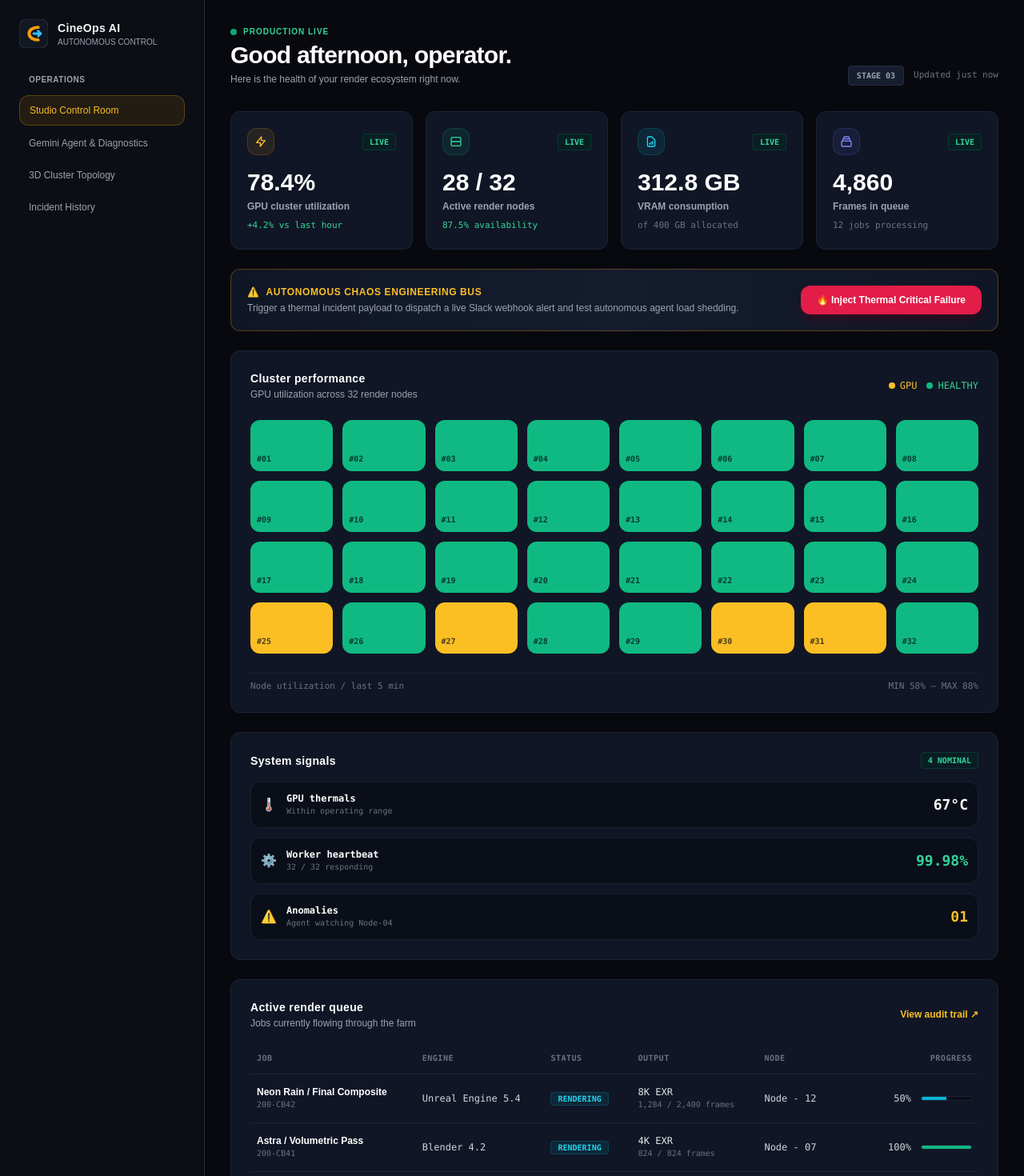
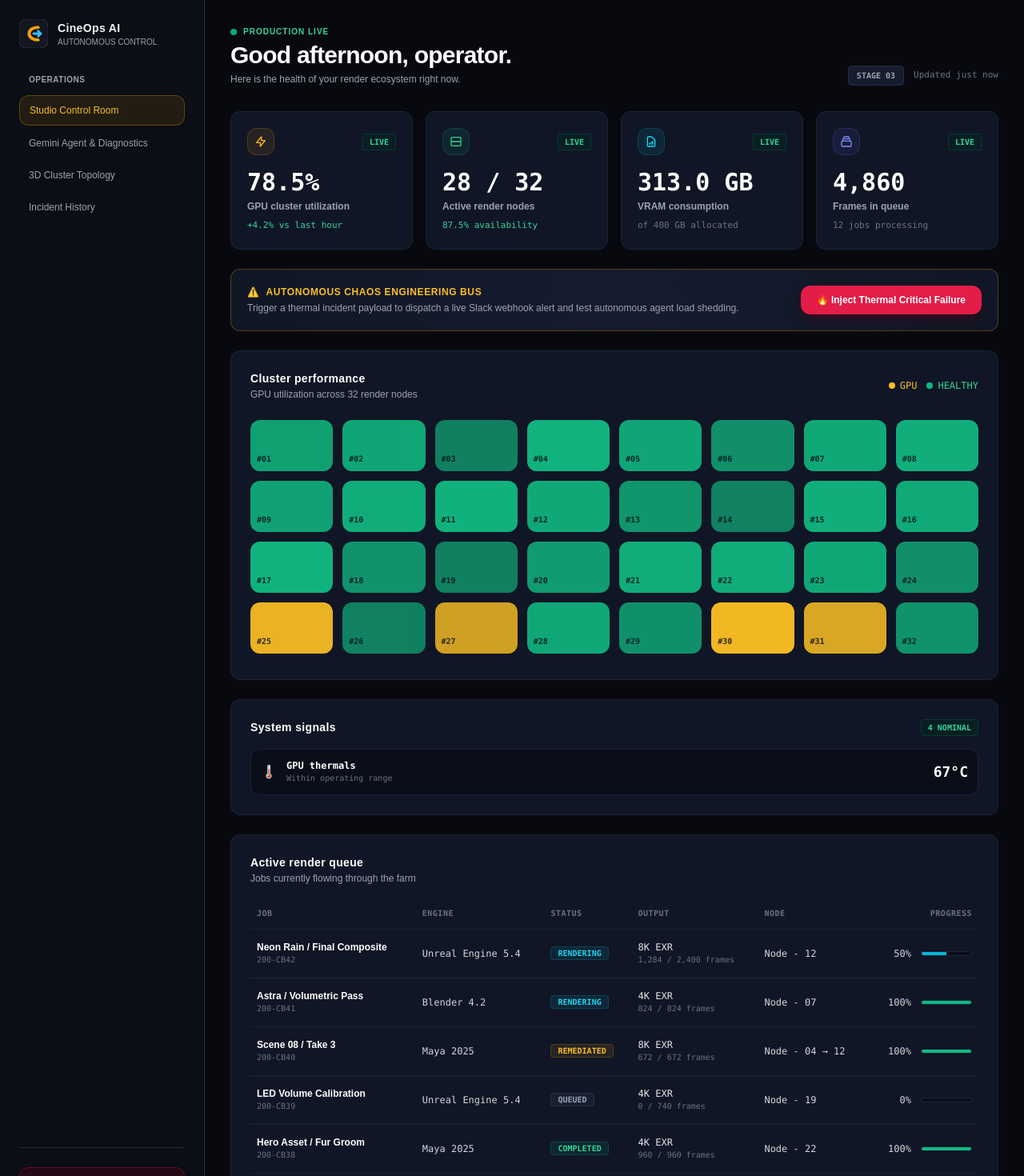
Before and after one commit to brysyl/CineOps, a Next.js app: page /dashboard in a window 1280 px wide. Shown: the top 1470 px of the page at 80% size. Built offline with nearby package versions, Linux system fonts and the light colour scheme.

Commit message:
feat: refresh live telemetry UI and dynamic cluster fluctuations

```diff
--- a/app/dashboard/page.tsx
+++ b/app/dashboard/page.tsx
@@ -1,21 +1,58 @@
 'use client';
 
-import React, { useState } from 'react';
+import React, { useState, useEffect } from 'react';
 
 export default function DashboardPage() {
   const [isLoading, setIsLoading] = useState(false);
   const [isTriggered, setIsTriggered] = useState(false);
   const [feedback, setFeedback] = useState<{ type: 'success' | 'error'; message: string } | null>(null);
 
-  // 32 Node status state (matches screenshot baseline: Row 4 nodes 25, 27, 30, 31 are amber)
+  // Dynamic Telemetry States
+  const [gpuUtil, setGpuUtil] = useState(78.4);
+  const [vram, setVram] = useState(312.8);
+  const [gpuTemp, setGpuTemp] = useState(67);
+  const [queueFrames, setQueueFrames] = useState(4860);
+
+  // 32 Node baseline setup
   const defaultNodeStatus = Array(32).fill('healthy').map((_, i) => {
-    if ([24, 26, 29, 30].includes(i)) return 'warning'; // Amber nodes in row 4
+    if ([24, 26, 29, 30].includes(i)) return 'warning';
     return 'healthy';
   });
 
   const [nodeStates, setNodeStates] = useState(defaultNodeStatus);
 
-  // Trigger Slack Alert via API endpoint
+  const [nodeWorkloads, setNodeWorkloads] = useState<number[]>(
+    Array(32).fill(1).map(() => 0.7 + Math.random() * 0.3)
+  );
+
+  // Real-time telemetry heartbeat interval
+  useEffect(() => {
+    const interval = setInterval(() => {
+      setGpuUtil((prev) => {
+        const delta = (Math.random() - 0.48) * 1.2;
+        const next = prev + delta;
+        return parseFloat(Math.min(Math.max(next, 74.0), 83.5).toFixed(1));
+      });
+
+      setVram((prev) => {
+        const delta = (Math.random() - 0.5) * 0.8;
+        const next = prev + delta;
+        return parseFloat(Math.min(Math.max(next, 308.0), 322.5).toFixed(1));
+      });
+
+      setGpuTemp((prev) => {
+        if (isTriggered) return 92;
+        const delta = Math.round((Math.random() - 0.5) * 1);
+        return Math.min(Math.max(prev + delta, 65), 72);
+      });
+
+      setQueueFrames((prev) => prev + Math.floor((Math.random() - 0.45) * 12));
+      setNodeWorkloads(Array(32).fill(0).map(() => 0.65 + Math.random() * 0.35));
+    }, 2200);
+
+    return () => clearInterval(interval);
+  }, [isTriggered]);
+
   const triggerThermalAlert = async () => {
     setIsLoading(true);
     setFeedback(null);
@@ -32,20 +69,16 @@ export default function DashboardPage() {
       });
 
       const data = await response.json();
+      if (!response.ok) throw new Error(data.error || 'Failed to dispatch alert.');
 
-      if (!response.ok) {
-        throw new Error(data.error || 'Failed to dispatch alert.');
-      }
-
-      // Dynamically highlight Node-04 in grid as critical
       const updatedNodes = [...nodeStates];
-      updatedNodes[3] = 'critical'; // Node-04
+      updatedNodes[3] = 'critical';
       setNodeStates(updatedNodes);
       setIsTriggered(true);
+      setGpuTemp(92);
 
       setFeedback({ type: 'success', message: 'Thermal alert dispatched to Slack! Node-04 isolated.' });
     } catch (error: any) {
-      console.error("Alert trigger error:", error);
       setFeedback({ type: 'error', message: error.message || 'Error executing request.' });
     } finally {
       setIsLoading(false);
@@ -54,84 +87,16 @@ export default function DashboardPage() {
   };
 
   const activeJobs = [
-    {
-      id: '200-CB42',
-      name: 'Neon Rain / Final Composite',
-      engine: 'Unreal Engine 5.4',
-      status: 'RENDERING',
-      output: '8K EXR',
-      frames: '1,284 / 2,400 frames',
-      node: 'Node - 12',
-      progress: 50,
-      statusColor: 'bg-cyan-500/10 text-cyan-400 border-cyan-500/20',
-      barColor: 'bg-cyan-500',
-    },
-    {
-      id: '200-CB41',
-      name: 'Astra / Volumetric Pass',
-      engine: 'Blender 4.2',
-      status: 'RENDERING',
-      output: '4K EXR',
-      frames: '824 / 824 frames',
-      node: 'Node - 07',
-      progress: 100,
-      statusColor: 'bg-cyan-500/10 text-cyan-400 border-cyan-500/20',
-      barColor: 'bg-emerald-500',
-    },
-    {
-      id: '200-CB40',
-      name: 'Scene 08 / Take 3',
-      engine: 'Maya 2025',
-      status: 'REMEDIATED',
-      output: '8K EXR',
-      frames: '672 / 672 frames',
-      node: 'Node - 04 → 12',
-      progress: 100,
-      statusColor: 'bg-amber-500/10 text-amber-400 border-amber-500/20',
-      barColor: 'bg-emerald-500',
-    },
-    {
-      id: '200-CB39',
-      name: 'LED Volume Calibration',
-      engine: 'Unreal Engine 5.4',
-      status: 'QUEUED',
-      output: '4K EXR',
-      frames: '0 / 740 frames',
-      node: 'Node - 19',
-      progress: 0,
-      statusColor: 'bg-slate-500/10 text-slate-400 border-slate-500/20',
-      barColor: 'bg-slate-700',
-    },
-    {
-      id: '200-CB38',
-      name: 'Hero Asset / Fur Groom',
-      engine: 'Maya 2025',
-      status: 'COMPLETED',
-      output: '4K EXR',
-      frames: '960 / 960 frames',
-      node: 'Node - 22',
-      progress: 100,
-      statusColor: 'bg-emerald-500/10 text-emerald-400 border-emerald-500/20',
-      barColor: 'bg-emerald-500',
-    },
-    {
-      id: '200-CB37',
-      name: 'Atmosphere / 16-bit Deep',
-      engine: 'Blender 4.2',
-      status: 'FAILED',
-      output: '8K EXR',
-      frames: '441 / 1,080 frames',
-      node: 'Node - 04',
-      progress: 41,
-      statusColor: 'bg-rose-500/10 text-rose-400 border-rose-500/20',
-      barColor: 'bg-rose-500',
-    },
+    { id: '200-CB42', name: 'Neon Rain / Final Composite', engine: 'Unreal Engine 5.4', status: 'RENDERING', output: '8K EXR', frames: '1,284 / 2,400 frames', node: 'Node - 12', progress: 50, statusColor: 'bg-cyan-500/10 text-cyan-400 border-cyan-500/20', barColor: 'bg-cyan-500' },
+    { id: '200-CB41', name: 'Astra / Volumetric Pass', engine: 'Blender 4.2', status: 'RENDERING', output: '4K EXR', frames: '824 / 824 frames', node: 'Node - 07', progress: 100, statusColor: 'bg-cyan-500/10 text-cyan-400 border-cyan-500/20', barColor: 'bg-emerald-500' },
+    { id: '200-CB40', name: 'Scene 08 / Take 3', engine: 'Maya 2025', status: 'REMEDIATED', output: '8K EXR', frames: '672 / 672 frames', node: 'Node - 04 → 12', progress: 100, statusColor: 'bg-amber-500/10 text-amber-400 border-amber-500/20', barColor: 'bg-emerald-500' },
+    { id: '200-CB39', name: 'LED Volume Calibration', engine: 'Unreal Engine 5.4', status: 'QUEUED', output: '4K EXR', frames: '0 / 740 frames', node: 'Node - 19', progress: 0, statusColor: 'bg-slate-500/10 text-slate-400 border-slate-500/20', barColor: 'bg-slate-700' },
+    { id: '200-CB38', name: 'Hero Asset / Fur Groom', engine: 'Maya 2025', status: 'COMPLETED', output: '4K EXR', frames: '960 / 960 frames', node: 'Node - 22', progress: 100, statusColor: 'bg-emerald-500/10 text-emerald-400 border-emerald-500/20', barColor: 'bg-emerald-500' },
+    { id: '200-CB37', name: 'Atmosphere / 16-bit Deep', engine: 'Blender 4.2', status: 'FAILED', output: '8K EXR', frames: '441 / 1,080 frames', node: 'Node - 04', progress: 41, statusColor: 'bg-rose-500/10 text-rose-400 border-rose-500/20', barColor: 'bg-rose-500' },
   ];
 
   return (
     <div className="space-y-6 max-w-[1400px] mx-auto text-gray-200">
-
-      {/* Header Banner */}
       <div className="flex flex-col md:flex-row justify-between items-start md:items-end gap-4 pb-2">
         <div>
           <div className="flex items-center gap-2 mb-1">
@@ -141,16 +106,13 @@ export default function DashboardPage() {
           <h1 className="text-3xl font-extrabold tracking-tight text-white">Good afternoon, operator.</h1>
           <p className="text-xs text-gray-400 mt-1">Here is the health of your render ecosystem right now.</p>
         </div>
-
         <div className="flex items-center gap-3">
           <span className="px-2.5 py-1 text-[10px] font-mono font-semibold bg-[#161d2f] text-gray-400 border border-[#232d42] rounded">STAGE 03</span>
           <span className="text-[11px] font-mono text-gray-500">Updated just now</span>
         </div>
       </div>
 
-      {/* Top 4 Stat Cards */}
       <div className="grid grid-cols-1 sm:grid-cols-2 lg:grid-cols-4 gap-4">
-        {/* GPU cluster utilization */}
         <div className="bg-[#101625] border border-[#1b2438] rounded-xl p-5 relative overflow-hidden">
           <div className="flex justify-between items-center">
             <div className="p-2 bg-amber-500/10 rounded-lg border border-amber-500/20">
@@ -158,12 +120,11 @@ export default function DashboardPage() {
             </div>
             <span className="text-[10px] font-mono font-bold text-emerald-400 bg-emerald-950/40 px-2 py-0.5 rounded border border-emerald-900/60">LIVE</span>
           </div>
-          <div className="text-3xl font-extrabold text-white mt-4">78.4%</div>
+          <div className="text-3xl font-extrabold text-white mt-4 font-mono transition-all duration-500">{gpuUtil.toFixed(1)}%</div>
           <div className="text-xs font-semibold text-gray-400 mt-1">GPU cluster utilization</div>
           <div className="text-[11px] text-emerald-400 mt-2 font-mono">+4.2% vs last hour</div>
         </div>
 
-        {/* Active render nodes */}
         <div className="bg-[#101625] border border-[#1b2438] rounded-xl p-5 relative overflow-hidden">
           <div className="flex justify-between items-center">
             <div className="p-2 bg-emerald-500/10 rounded-lg border border-emerald-500/20">
@@ -171,12 +132,11 @@ export default function DashboardPage() {
             </div>
             <span className="text-[10px] font-mono font-bold text-emerald-400 bg-emerald-950/40 px-2 py-0.5 rounded border border-emerald-900/60">LIVE</span>
           </div>
-          <div className="text-3xl font-extrabold text-white mt-4">28 / 32</div>
+          <div className="text-3xl font-extrabold text-white mt-4 font-mono">{isTriggered ? '27 / 32' : '28 / 32'}</div>
           <div className="text-xs font-semibold text-gray-400 mt-1">Active render nodes</div>
-          <div className="text-[11px] text-emerald-400 mt-2 font-mono">87.5% availability</div>
+          <div className="text-[11px] text-emerald-400 mt-2 font-mono">{isTriggered ? '84.3% availability' : '87.5% availability'}</div>
         </div>
 
-        {/* VRAM consumption */}
         <div className="bg-[#101625] border border-[#1b2438] rounded-xl p-5 relative overflow-hidden">
           <div className="flex justify-between items-center">
             <div className="p-2 bg-cyan-500/10 rounded-lg border border-cyan-500/20">
@@ -184,12 +144,11 @@ export default function DashboardPage() {
             </div>
             <span className="text-[10px] font-mono font-bold text-emerald-400 bg-emerald-950/40 px-2 py-0.5 rounded border border-emerald-900/60">LIVE</span>
           </div>
-          <div className="text-3xl font-extrabold text-white mt-4">312.8 GB</div>
+          <div className="text-3xl font-extrabold text-white mt-4 font-mono transition-all duration-500">{vram.toFixed(1)} GB</div>
           <div className="text-xs font-semibold text-gray-400 mt-1">VRAM consumption</div>
           <div className="text-[11px] text-gray-500 mt-2 font-mono">of 400 GB allocated</div>
         </div>
 
-        {/* Frames in queue */}
         <div className="bg-[#101625] border border-[#1b2438] rounded-xl p-5 relative overflow-hidden">
           <div className="flex justify-between items-center">
             <div className="p-2 bg-indigo-500/10 rounded-lg border border-indigo-500/20">
@@ -197,56 +156,27 @@ export default function DashboardPage() {
             </div>
             <span className="text-[10px] font-mono font-bold text-emerald-400 bg-emerald-950/40 px-2 py-0.5 rounded border border-emerald-900/60">LIVE</span>
           </div>
-          <div className="text-3xl font-extrabold text-white mt-4">4,860</div>
+          <div className="text-3xl font-extrabold text-white mt-4 font-mono transition-all duration-500">{queueFrames.toLocaleString()}</div>
           <div className="text-xs font-semibold text-gray-400 mt-1">Frames in queue</div>
           <div className="text-[11px] text-gray-500 mt-2 font-mono">12 jobs processing</div>
         </div>
       </div>
 
-      {/* CHAOS ENGINEERING & SLACK TRIGGER BANNER */}
       <div className="bg-[#101625] border border-amber-500/30 rounded-xl p-5 relative overflow-hidden bg-gradient-to-r from-[#101625] via-[#141c2e] to-[#101625]">
         <div className="flex flex-col sm:flex-row justify-between items-start sm:items-center gap-4">
           <div>
             <div className="flex items-center gap-2 text-xs font-extrabold text-amber-400 uppercase tracking-wider">
               <span>⚠️</span> Autonomous Chaos Engineering Bus
             </div>
-            <p className="text-xs text-gray-400 mt-1">
-              Trigger a thermal incident payload to dispatch a live Slack webhook alert and test autonomous agent load shedding.
-            </p>
+            <p className="text-xs text-gray-400 mt-1">Trigger a thermal incident payload to dispatch a live Slack webhook alert and test autonomous agent load shedding.</p>
           </div>
-
-          <button
-            onClick={triggerThermalAlert}
-            disabled={isLoading}
-            className={`shrink-0 px-5 py-2.5 rounded-lg text-xs font-bold transition-all flex items-center gap-2 shadow-lg ${
-              isLoading
-                ? 'bg-rose-900/60 text-rose-300 border border-rose-800'
-                : 'bg-rose-600 hover:bg-rose-500 text-white shadow-rose-950/50 active:scale-95'
-            }`}
-          >
-            {isLoading ? (
-              <>
-                <span className="w-3.5 h-3.5 border-2 border-rose-300 border-t-transparent rounded-full animate-spin"></span>
-                Dispatching Alert...
-              </>
-            ) : (
-              <>
-                🔥 Inject Thermal Critical Failure
-              </>
-            )}
+          <button onClick={triggerThermalAlert} disabled={isLoading} className={`shrink-0 px-5 py-2.5 rounded-lg text-xs font-bold transition-all flex items-center gap-2 shadow-lg ${isLoading ? 'bg-rose-900/60 text-rose-300 border border-rose-800' : 'bg-rose-600 hover:bg-rose-500 text-white shadow-rose-950/50 active:scale-95'}`}>
+            {isLoading ? 'Dispatching Alert...' : '🔥 Inject Thermal Critical Failure'}
           </button>
         </div>
-
-        {feedback && (
-          <div className={`mt-3 text-xs p-2.5 rounded border ${
-            feedback.type === 'success' ? 'bg-emerald-950/80 text-emerald-300 border-emerald-800' : 'bg-rose-950/80 text-rose-300 border-rose-800'
-          }`}>
-            {feedback.message}
-          </div>
-        )}
+        {feedback && <div className={`mt-3 text-xs p-2.5 rounded border ${feedback.type === 'success' ? 'bg-emerald-950/80 text-emerald-300 border-emerald-800' : 'bg-rose-950/80 text-rose-300 border-rose-800'}`}>{feedback.message}</div>}
       </div>
 
-      {/* 32-Node Cluster Performance Grid */}
       <div className="bg-[#101625] border border-[#1b2438] rounded-xl p-6 space-y-4">
         <div className="flex justify-between items-center">
           <div>
@@ -254,52 +184,30 @@ export default function DashboardPage() {
             <p className="text-xs text-gray-400 mt-0.5">GPU utilization across 32 render nodes</p>
           </div>
           <div className="flex items-center gap-3 text-xs font-mono">
-            <span className="flex items-center gap-1.5 text-amber-400">
-              <span className="w-2 h-2 rounded-full bg-amber-400"></span> GPU
-            </span>
-            <span className="flex items-center gap-1.5 text-emerald-400">
-              <span className="w-2 h-2 rounded-full bg-emerald-500"></span> HEALTHY
-            </span>
+            <span className="flex items-center gap-1.5 text-amber-400"><span className="w-2 h-2 rounded-full bg-amber-400"></span> GPU</span>
+            <span className="flex items-center gap-1.5 text-emerald-400"><span className="w-2 h-2 rounded-full bg-emerald-500"></span> HEALTHY</span>
           </div>
         </div>
 
-        {/* 32 Interactive Nodes Grid (4 rows x 8 cols) */}
         <div className="grid grid-cols-4 sm:grid-cols-8 gap-3 py-2">
           {nodeStates.map((status, index) => {
             const nodeNumber = String(index + 1).padStart(2, '0');
+            const opacity = nodeWorkloads[index] || 1;
             return (
-              <div
-                key={index}
-                className={`h-16 rounded-lg transition-all duration-300 flex flex-col justify-end p-2 text-[10px] font-mono font-bold cursor-pointer relative ${
-                  status === 'critical'
-                    ? 'bg-rose-500 text-white shadow-lg shadow-rose-950/80 animate-bounce'
-                    : status === 'warning'
-                    ? 'bg-amber-400 hover:bg-amber-300 text-slate-950'
-                    : 'bg-[#10b981] hover:bg-[#0ea5e9] text-slate-950'
-                }`}
-                title={`Node-${nodeNumber}: ${status.toUpperCase()}`}
-              >
-                <span className="opacity-70">#{nodeNumber}</span>
+              <div key={index} style={{ opacity: status === 'critical' ? 1 : opacity }} className={`h-16 rounded-lg transition-all duration-700 flex flex-col justify-end p-2 text-[10px] font-mono font-bold cursor-pointer relative ${status === 'critical' ? 'bg-rose-500 text-white shadow-lg shadow-rose-950/80 animate-bounce ring-2 ring-rose-400' : status === 'warning' ? 'bg-amber-400 hover:bg-amber-300 text-slate-950' : 'bg-[#10b981] hover:bg-[#0ea5e9] text-slate-950'}`} title={`Node-${nodeNumber}: ${status.toUpperCase()}`}>
+                <span className="opacity-80">#{nodeNumber}</span>
               </div>
             );
           })}
         </div>
-
-        <div className="flex justify-between items-center text-[11px] font-mono text-gray-500 pt-2 border-t border-[#1b2438]">
-          <span>Node utilization / last 5 min</span>
-          <span>MIN 58% — MAX 88%</span>
-        </div>
       </div>
 
-      {/* System Signals */}
       <div className="bg-[#101625] border border-[#1b2438] rounded-xl p-6 space-y-4">
         <div className="flex justify-between items-center">
           <h2 className="text-sm font-bold text-white tracking-wide">System signals</h2>
           <span className="text-[10px] font-mono font-bold text-emerald-400 bg-emerald-950/40 border border-emerald-900/60 px-2 py-0.5 rounded">4 NOMINAL</span>
         </div>
-
         <div className="space-y-3 font-mono text-xs">
-          {/* GPU Thermals */}
           <div className="flex justify-between items-center p-3 bg-[#0a0e18] rounded-lg border border-[#182133]">
             <div className="flex items-center gap-3">
               <span className="text-emerald-400 text-base">🌡️</span>
@@ -308,51 +216,18 @@ export default function DashboardPage() {
                 <div className="text-[10px] text-gray-500">Within operating range</div>
               </div>
             </div>
-            <div className="text-lg font-bold text-white">67°C</div>
-          </div>
-
-          {/* Worker Heartbeat */}
-          <div className="flex justify-between items-center p-3 bg-[#0a0e18] rounded-lg border border-[#182133]">
-            <div className="flex items-center gap-3">
-              <span className="text-emerald-400 text-base">⚙️</span>
-              <div>
-                <div className="text-white font-bold">Worker heartbeat</div>
-                <div className="text-[10px] text-gray-500">32 / 32 responding</div>
-              </div>
-            </div>
-            <div className="text-lg font-bold text-emerald-400">99.98%</div>
-          </div>
-
-          {/* Anomalies */}
-          <div className="flex justify-between items-center p-3 bg-[#0a0e18] rounded-lg border border-[#182133]">
-            <div className="flex items-center gap-3">
-              <span className="text-amber-400 text-base">⚠️</span>
-              <div>
-                <div className="text-white font-bold">Anomalies</div>
-                <div className="text-[10px] text-gray-500">
-                  {isTriggered ? 'Thermal critical event detected on Node-04' : 'Agent watching Node-04'}
-                </div>
-              </div>
-            </div>
-            <div className={`text-lg font-bold ${isTriggered ? 'text-rose-400 animate-pulse' : 'text-amber-400'}`}>
-              01
-            </div>
+            <div className={`text-lg font-bold transition-all duration-500 ${isTriggered ? 'text-rose-400 font-extrabold animate-pulse' : 'text-white'}`}>{gpuTemp}°C</div>
           </div>
         </div>
       </div>
 
-      {/* Active Render Queue Table */}
       <div className="bg-[#101625] border border-[#1b2438] rounded-xl p-6 space-y-4 overflow-hidden">
         <div className="flex justify-between items-center">
           <div>
             <h2 className="text-sm font-bold text-white tracking-wide">Active render queue</h2>
             <p className="text-xs text-gray-400 mt-0.5">Jobs currently flowing through the farm</p>
           </div>
-          <a href="/dashboard/history" className="text-xs text-amber-400 hover:text-amber-300 font-semibold flex items-center gap-1">
-            View audit trail ↗
-          </a>
         </div>
-
         <div className="overflow-x-auto">
           <table className="w-full text-left border-collapse min-w-[700px]">
             <thead>
@@ -373,24 +248,14 @@ export default function DashboardPage() {
                     <div className="text-[10px] font-mono text-gray-500">{job.id}</div>
                   </td>
                   <td className="py-3.5 px-2 font-mono text-gray-300">{job.engine}</td>
-                  <td className="py-3.5 px-2">
-                    <span className={`px-2 py-0.5 rounded text-[10px] font-mono font-bold border ${job.statusColor}`}>
-                      {job.status}
-                    </span>
-                  </td>
-                  <td className="py-3.5 px-2">
-                    <div className="font-mono text-gray-200">{job.output}</div>
-                    <div className="text-[10px] font-mono text-gray-500">{job.frames}</div>
-                  </td>
+                  <td className="py-3.5 px-2"><span className={`px-2 py-0.5 rounded text-[10px] font-mono font-bold border ${job.statusColor}`}>{job.status}</span></td>
+                  <td className="py-3.5 px-2"><div className="font-mono text-gray-200">{job.output}</div><div className="text-[10px] font-mono text-gray-500">{job.frames}</div></td>
                   <td className="py-3.5 px-2 font-mono text-gray-300">{job.node}</td>
                   <td className="py-3.5 px-2 text-right">
                     <div className="flex items-center justify-end gap-3 font-mono text-gray-300">
                       <span>{job.progress}%</span>
                       <div className="w-16 bg-[#0a0e18] h-1.5 rounded-full overflow-hidden border border-[#1b2438]">
-                        <div
-                          className={`h-full ${job.barColor}`}
-                          style={{ width: `${job.progress}%` }}
-                        ></div>
+                        <div className={`h-full ${job.barColor}`} style={{ width: `${job.progress}%` }}></div>
                       </div>
                     </div>
                   </td>
@@ -400,7 +265,6 @@ export default function DashboardPage() {
           </table>
         </div>
       </div>
-
     </div>
   );
 }
```
